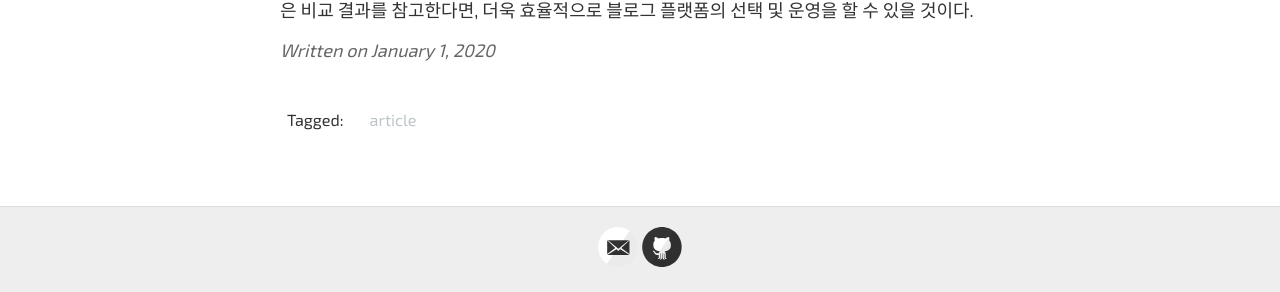
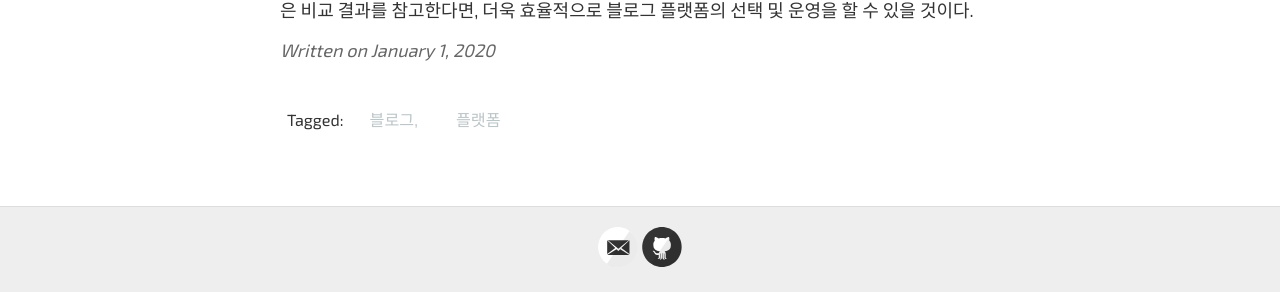
Before and after one commit to ciment1010/ciment1010.github.io, a Jekyll site: the page built from _posts/2020-01-01-hello_world.md, in a window 1280 px wide and 900 px high, scrolled down 2424 px. Shown: the part 605-897 px from the top of the window. Built offline with Jekyll 4.4.1, drawn with Linux system fonts in a browser that asks for light colours; some web fonts are replaced.

Commit message:
feat: 4주차 과제 수정

```diff
--- a/_posts/2020-01-01-hello_world.md
+++ b/_posts/2020-01-01-hello_world.md
@@ -2,7 +2,7 @@
 layout: post
 title: 개발자 블로그 플랫폼 비교
 author: 정보컴퓨터공학부 201924486 배명진
-tags: article
+tags: 블로그, 플랫폼
 ---
 
 > 요약 – 개발자와 CS 전공자들에게 블로그는 지식 공유의 중요한 수단이다. 하지만 현재는 수많은 블로그 플랫폼이 존재하여, 사용자들이 자신에게 적합한 플랫폼을 선택하는 데 어려움을 겪고 있다. 따라서 GitHub Pages, WordPress, Notion, 네이버 블로그, 티스토리, velog를 플랫폼 기반 관점, 사용자 기반 관점에서 비교하여 각각의 특성을 알아보고자 한다. 플랫폼 기반 관점에서는 플랫폼이 가지는 고유한 특성(운영사(자), 제작 국가, 지원 언어, 용도, 회원 가입의 필요성, 마크다운 외의 교육(언어) 필요성)을 바탕으로 비교한다. 사용자 기반 관점에서는 사용자가 고려할 만한 특성(마크다운 지원, 디자인 자유성, 디자인 편의성, 광고 삽입 가능성, 유료 서비스 금액, 플러그인 지원 여부)을 바탕으로 비교한다. 비교 결과를 통해, 사용자들은 자신의 목적과 필요에 적합한 플랫폼을 선택할 수 있다.
```
